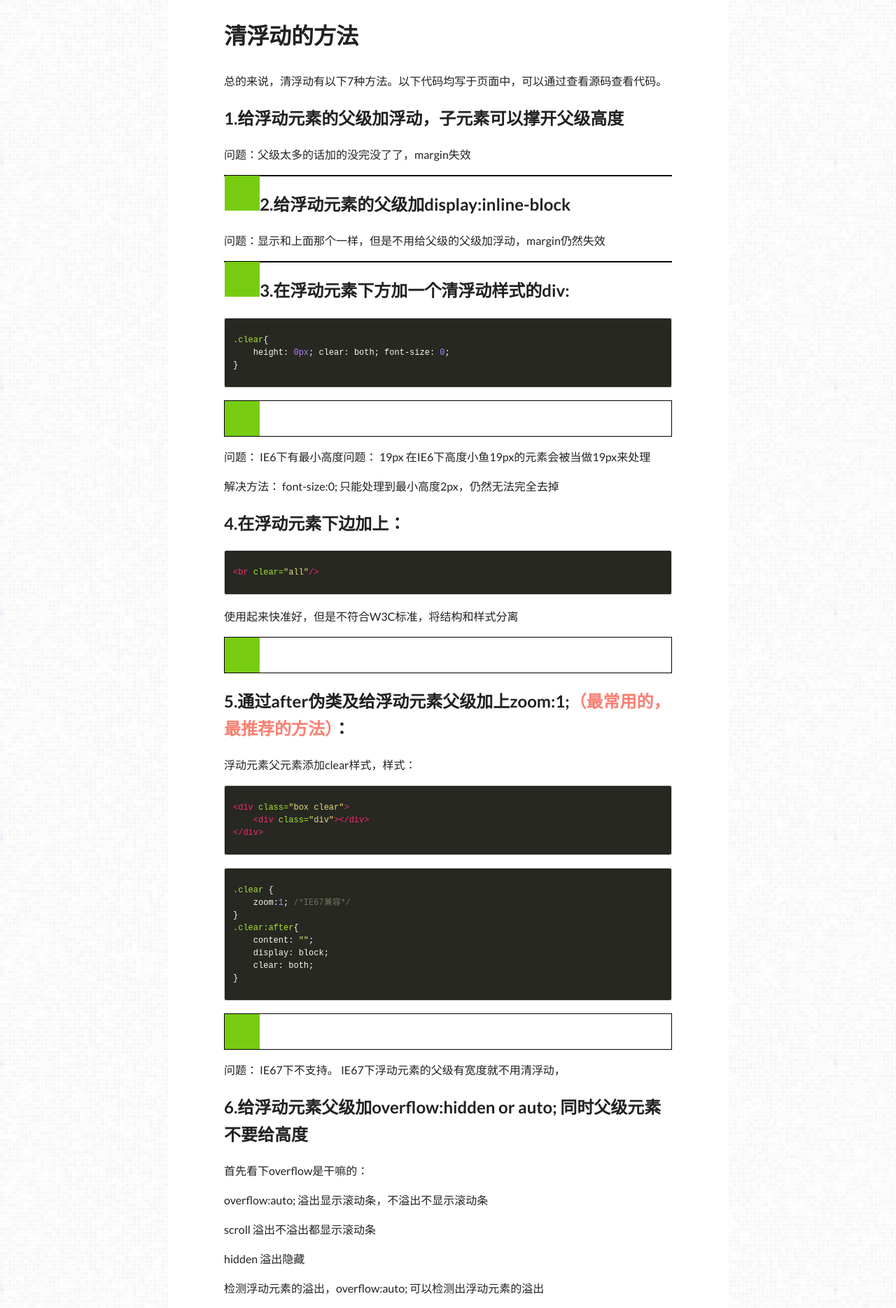
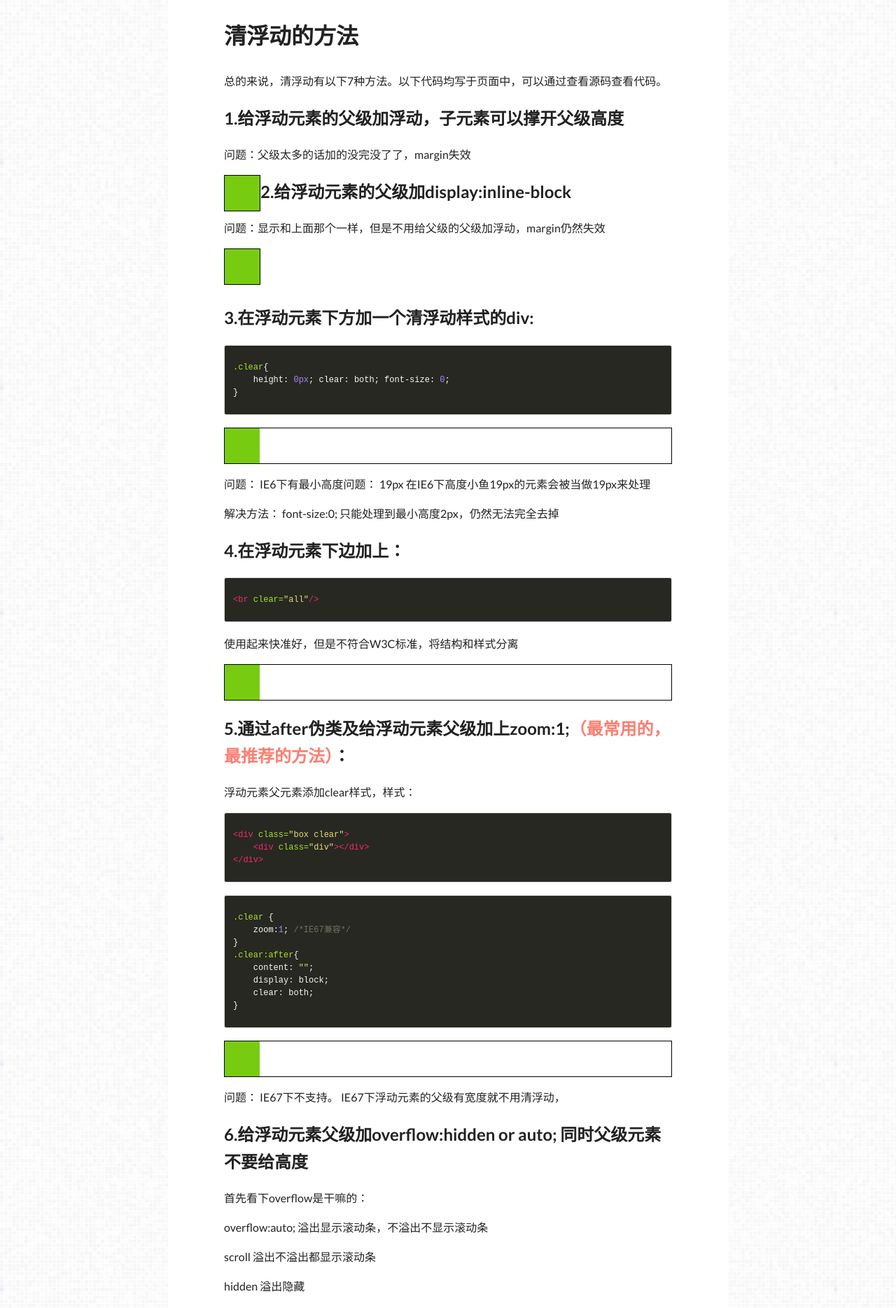
Before and after one commit to 0ovickyo0/0ovickyo0.github.io, a Jekyll site: the page built from _posts/2015-02-05-htmlcss-clear-float.md, in a window 1280 px wide. Shown: the part 731-2600 px from the top of the page at 70% size. Built offline with Jekyll 4.4.1, drawn with Linux system fonts in a browser that asks for light colours; nearby versions of some CDN libraries; comment, search, counter and statistics services are not loaded.

Commit message:
posts:clear float

```diff
--- a/_posts/2015-02-05-htmlcss-clear-float.md
+++ b/_posts/2015-02-05-htmlcss-clear-float.md
@@ -23,19 +23,26 @@
 ## 1.给浮动元素的父级加浮动，子元素可以撑开父级高度
 问题：父级太多的话加的没完没了了，margin失效
 
-<div style="border:1px solid black;">
-    <div style="width:50px; height:50px; background-color:#7c1; float:left;">
+<div>
+    <div style="border:1px solid black; float:left;">
+        <div style="width:50px; height:50px; background-color:#7c1; float:left;">
+        </div>
     </div>
 </div>
+
+
 
 
 ## 2.给浮动元素的父级加display:inline-block
 问题：显示和上面那个一样，但是不用给父级的父级加浮动，margin仍然失效
 
-<div style="border:1px solid black;">
-    <div style="width:50px; height:50px; background-color:#7c1; float:left;">
+<div>
+    <div style="border:1px solid black;display:inline-block">
+        <div style="width:50px; height:50px; background-color:#7c1; float:left;">
+        </div>
     </div>
 </div>
+
 
 
 ## 3.在浮动元素下方加一个清浮动样式的div:
```
